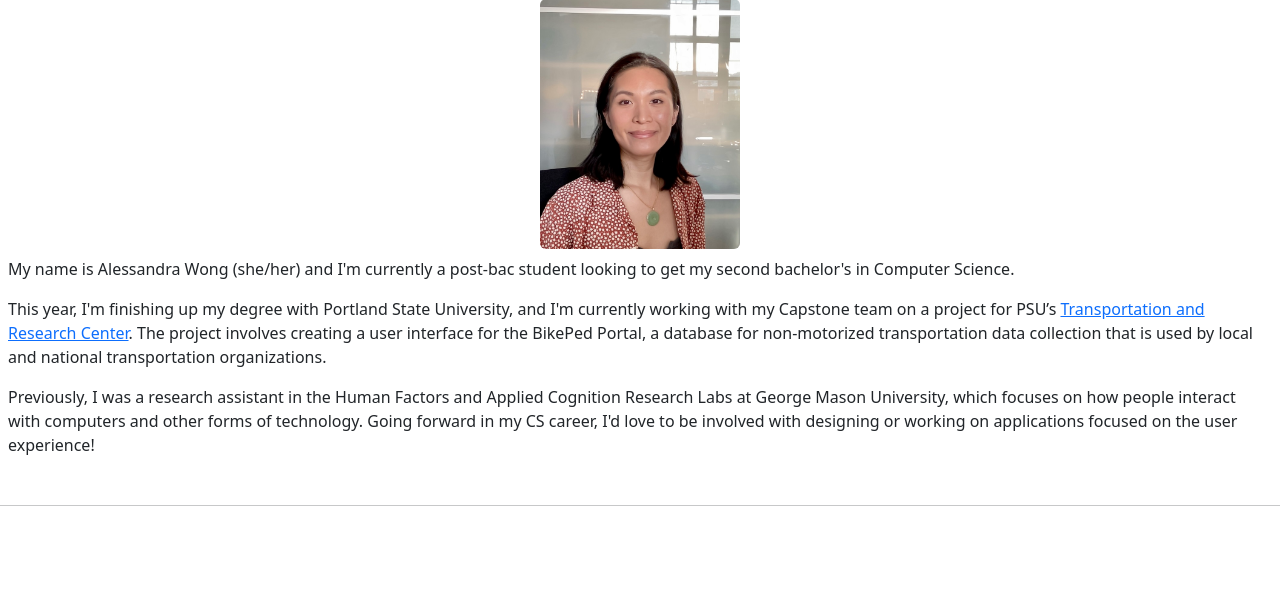
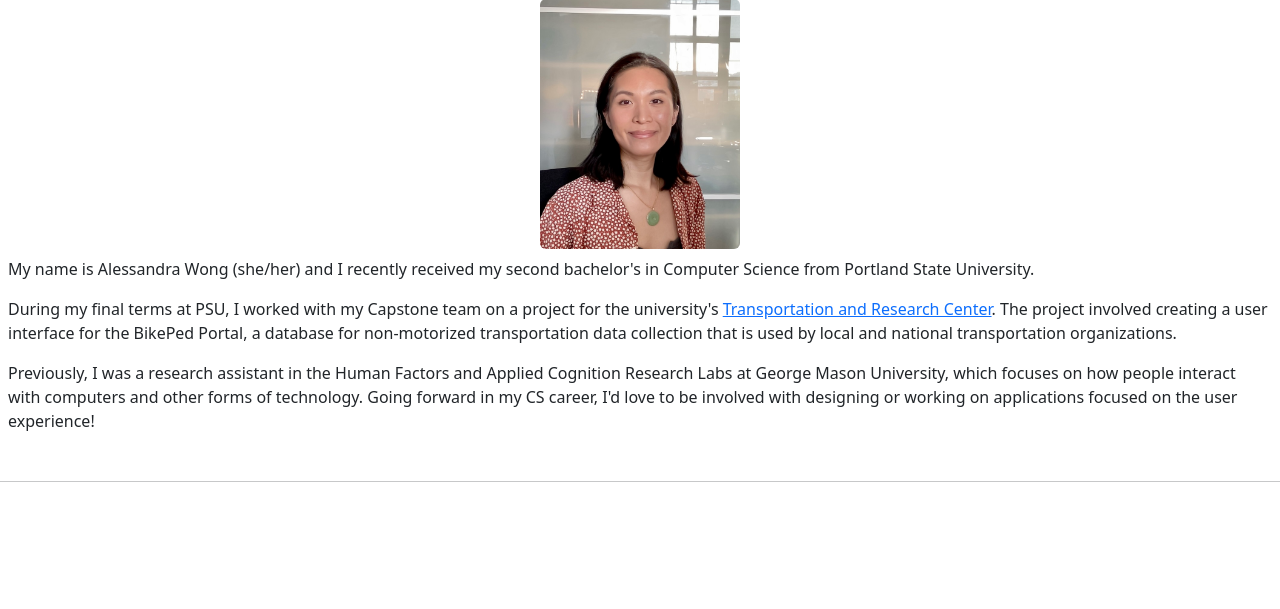
Before and after one commit to awong-pdx/personal-website, a Django app: page /about/ in a window 1280 px wide. Shown: the part 121-730 px from the top of the page. Run offline with Django 4.2, Linux system fonts and the light colour scheme.

Commit message:
Update About section

```diff
--- a/website/templates/website/about.html
+++ b/website/templates/website/about.html
@@ -16,10 +16,10 @@ About Me
       height="250"
     />
     <p>
-        My name is Alessandra Wong (she/her) and I'm currently a post-bac student looking to get my second bachelor's in Computer Science.
+        My name is Alessandra Wong (she/her) and I recently received my second bachelor's in Computer Science from Portland State University.
     </p>
     <p>
-        This year, I'm finishing up my degree with Portland State University, and I'm currently working with my Capstone team on a project for PSU’s <a href="https://trec.pdx.edu">Transportation and Research Center</a>. The project involves creating a user interface for the BikePed Portal, a database for non-motorized transportation data collection that is used by local and national transportation organizations.
+        During my final terms at PSU, I worked with my Capstone team on a project for the university's <a href="https://trec.pdx.edu">Transportation and Research Center</a>. The project involved creating a user interface for the BikePed Portal, a database for non-motorized transportation data collection that is used by local and national transportation organizations.
     </p>
     <p>
         Previously, I was a research assistant in the Human Factors and Applied Cognition Research Labs at George Mason University, which focuses on how people interact with computers and other forms of technology. Going forward in my CS career, I'd love to be involved with designing or working on applications focused on the user experience!
```
